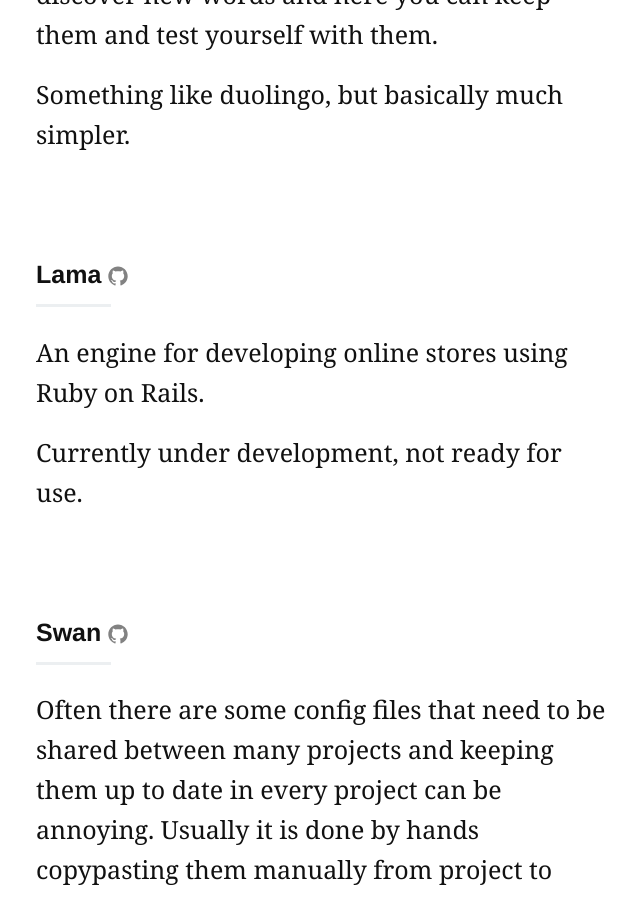
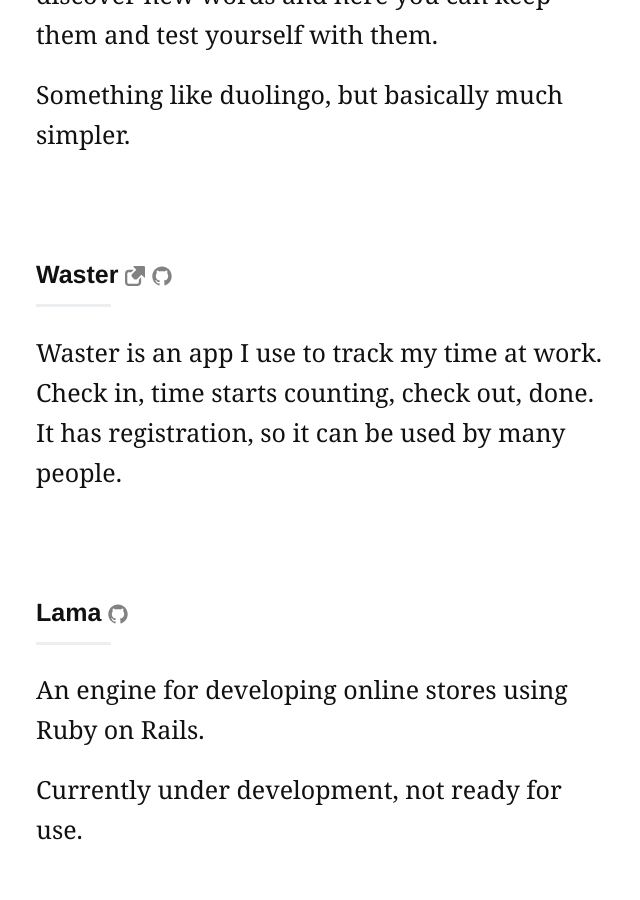
Before and after one commit to staskjs/staskjs.github.io, a Jekyll site: the page built from projects.html, in a window 1280 px wide and 900 px high, scrolled down 788 px. Shown: the whole window, without its empty margins (280-920 px from the left). Built offline with Jekyll 4.4.1, drawn with Linux system fonts in a browser that asks for light colours.

Commit message:
Add waster to projects list

```diff
--- a/projects.html
+++ b/projects.html
@@ -23,6 +23,18 @@ permalink: /projects/
     </p>
     <p class="excerpt">
       Something like duolingo, but basically much simpler.
+    </p>
+</div>
+
+<div class="project">
+  <span class="h4 title">Waster</span>
+  {% include icon-link.html url="http://waster.info" icon-class="icon-small" %}
+  {% include icon-github.html username=site.github_username repo="waster-on-rails"
+    icon-class="icon-small" %}
+
+    <p class="excerpt">
+      Waster is an app I use to track my time at work. Check in, time starts counting,
+      check out, done. It has registration, so it can be used by many people.
     </p>
 </div>
 
```
Also changed, not shown: _posts/2016-05-03-my-workflow.md (+1 -1 lines), Gemfile.lock.
